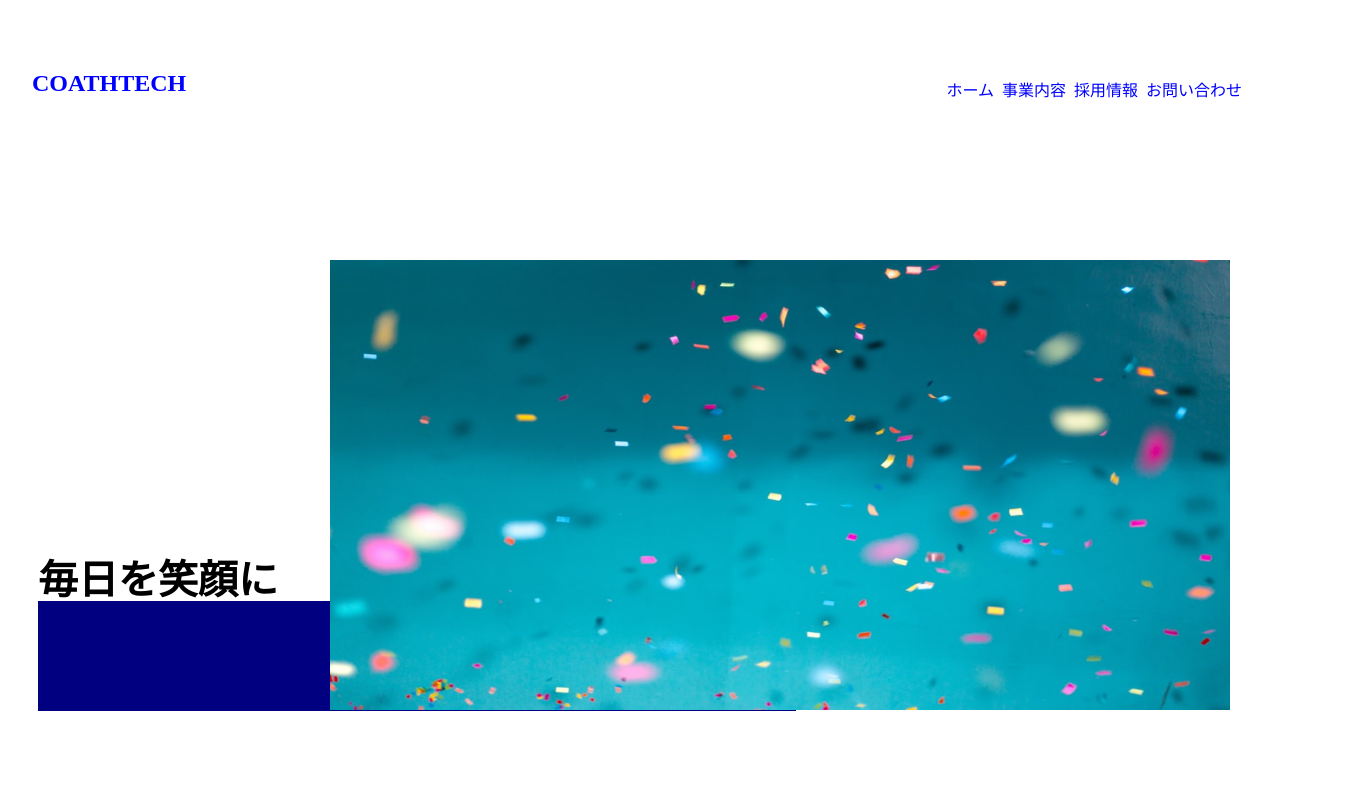
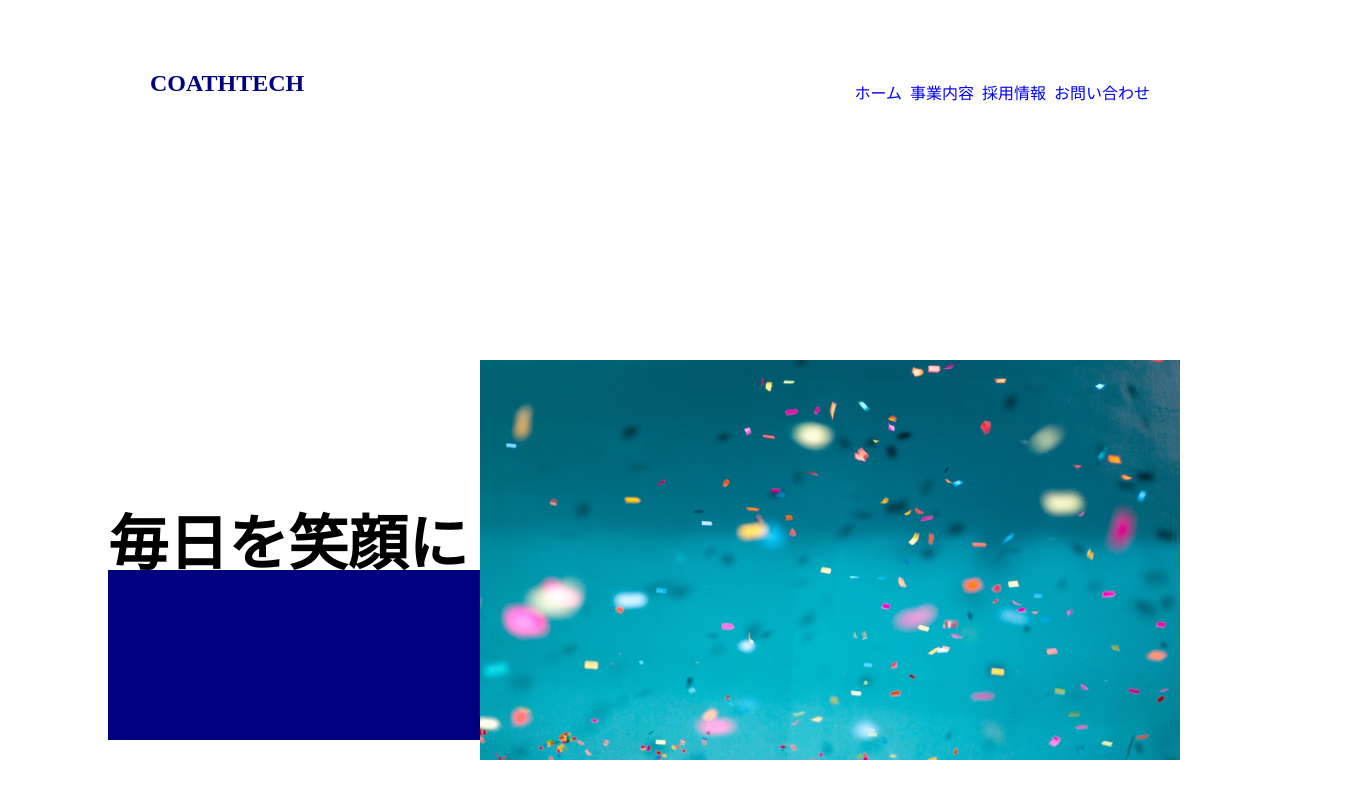
Before and after one commit to kouheidesu/gyarmec4, a plain HTML site: page index3.html in a window 1280 px wide. Shown: the whole page, 1372 px wide, since content can reach past the window. Drawn offline with Linux system fonts and the light colour scheme.

Commit message:
20210414 kazihara

```diff
--- a/css/style.css
+++ b/css/style.css
@@ -1,35 +1,46 @@
 .item1 {
     background: #000080;
     width: 700px;
-    height: 110px;
-    float: left;
-    line-height: 0;
-    margin: 0 30px;
+    height: 170px;
+    left: 100px;
+
+    position: absolute;
+
+    bottom: 130px;
+    margin-bottom: 120px;
 
 }
 
 #a {
     font-weight: 900;
-    font-size: 40px;
+    font-size: 60px;
     line-height: 0;
-    margin: 0.5em 30px
+    position:relative;
+    left: 100px;
+    bottom: 95px;
 
 
 }
 
 p.mb5 {
-    margin-bottom: 30em;
+    margin-bottom: 40em;
 }
 
 h2 {
-    color:blue;
-    position:relative;top: 50px;
+    color:#000080;
+    position:absolute;
+    left: 150px;
+    top: 50px;
+
 }
 
 #sample {
     color:blue;
     text-align: right;
     margin:30px;
+    position: absolute;
+    right:  100px;
+    top: 50px;
 }
 
 
@@ -43,9 +54,9 @@ h2 {
 
 .absolute_img {
     position: absolute;
-    right: 50px;
-    bottom: 90px;
-    width: 900px;
-    height: 450px;
+    right: 100px;
+    bottom: 40px;
+    width: 700px;
+    height: 400px;
 
 }
--- /dev/null
+++ b/css/style2.css
@@ -0,0 +1,5 @@
+table{
+    border-collapse: collapse;
+    border-spacing: 0;
+    width: 50%;
+}
--- a/index3.html
+++ b/index3.html
@@ -11,15 +11,15 @@
 
 </head>
 <body>
-    <h2>&nbsp;&nbsp;&nbsp;&nbsp;COATHTECH</h2>
-    <p id="sample">ホーム&nbsp;&nbsp;事業内容&nbsp;&nbsp;採用情報&nbsp;&nbsp;お問い合わせ</p>
-     <p class="mb5"></p>
-     <p></p>
-    <p id="a">毎日を笑顔に</p>
+    <h2>COATHTECH</h2>
+   <div> <p id="sample">ホーム&nbsp;&nbsp;事業内容&nbsp;&nbsp;採用情報&nbsp;&nbsp;お問い合わせ</p>
+     <p class="mb5"></p></div>
 
-      <div>  <div class="item1"></div>
+    <div><p id="a">毎日を笑顔に</p></div>
+
+       <div class="item1"></div>
 
 
-    <img class="absolute_img" src="img/firstview.jpeg " alt="">       </div>
+    <img class="absolute_img" src="img/firstview.jpeg " alt="">
 </body>
 </html>
```
Also changed, not shown: index2.html (+33 -4 lines), img/css.png (added), img/part.png (added).
